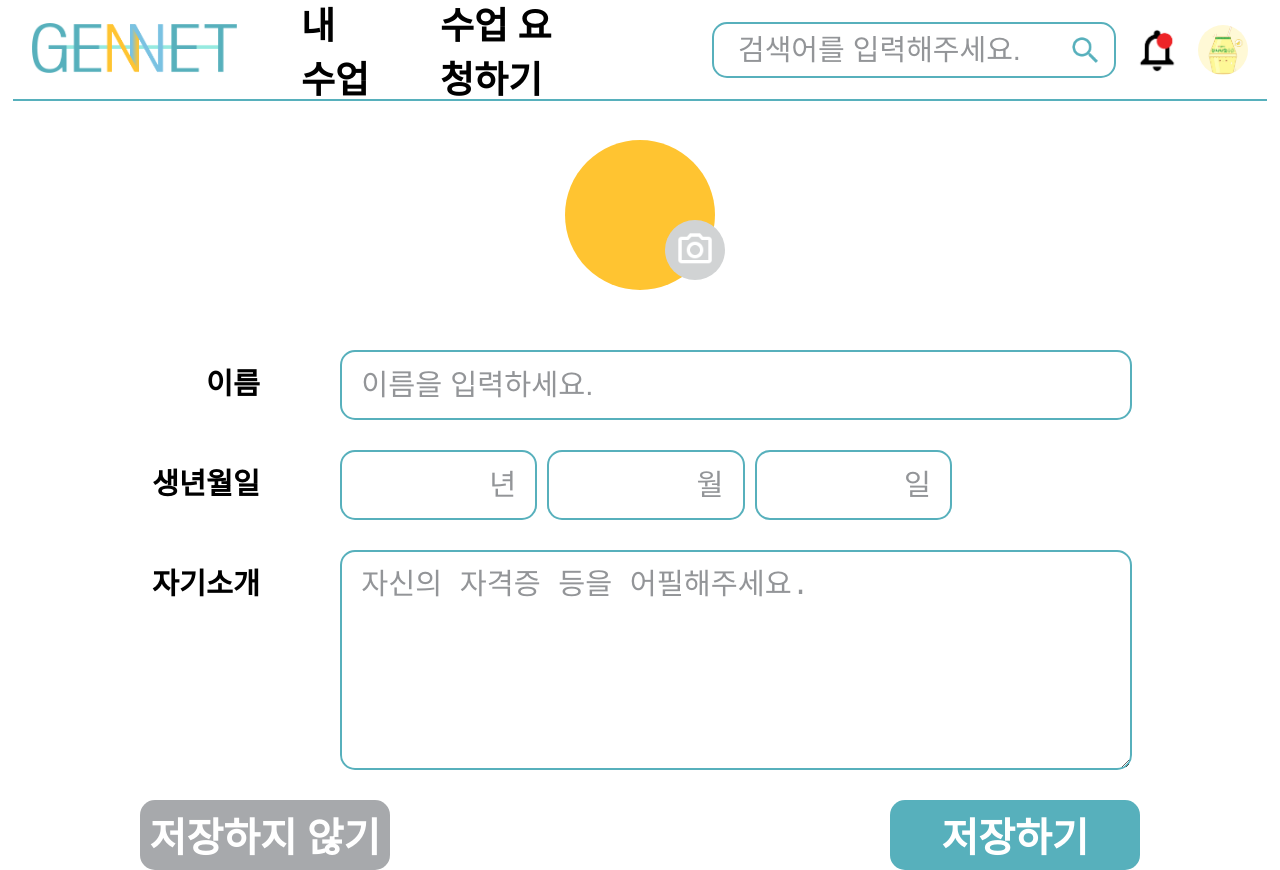
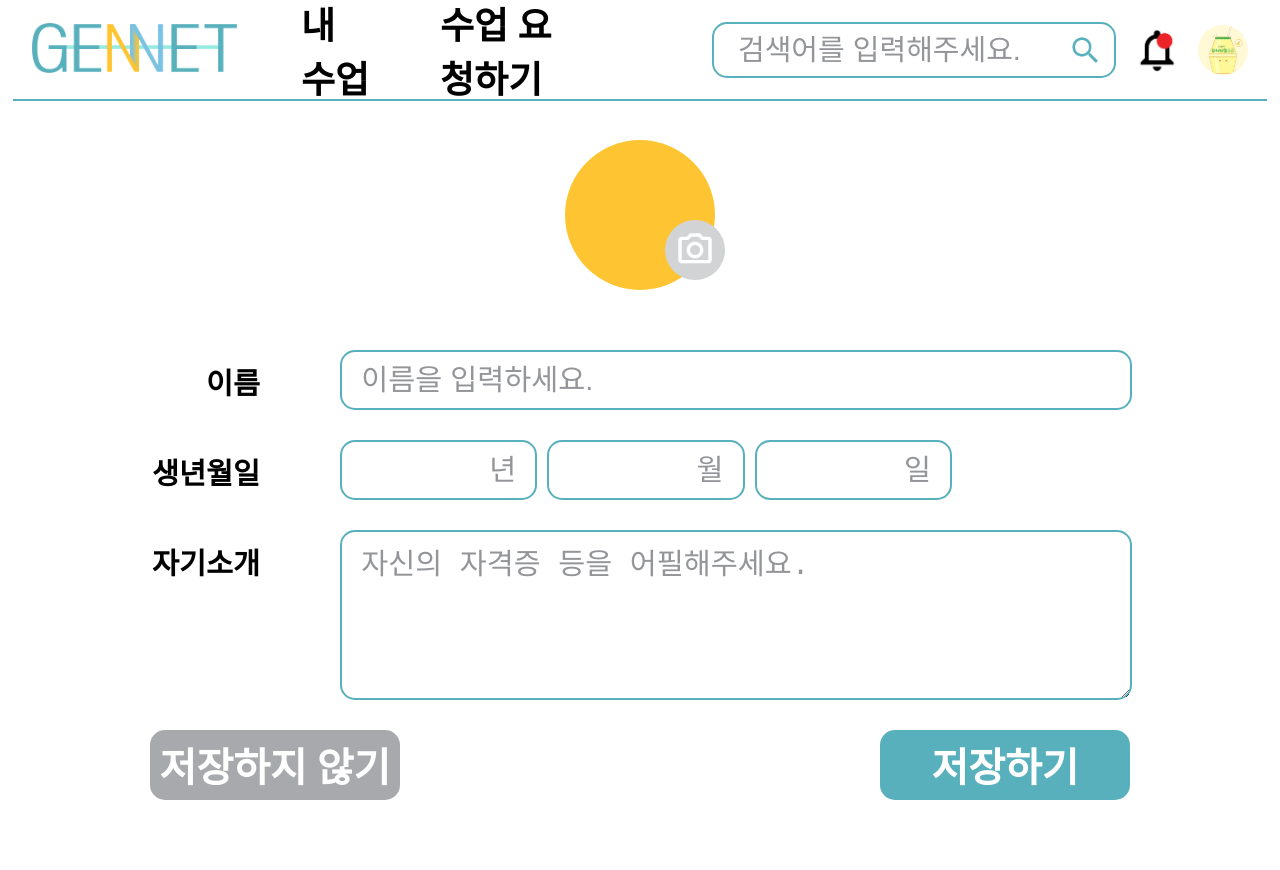
Before and after one commit to taehwan01/gennet-react, a React (Create React App) app: page /senior/profile-edit in a window 1280 px wide. After the commit the page ends 800 px from the top, so only its background shows below. Built offline with nearby package versions, Linux system fonts and the light colour scheme.

Commit message:
design: 설정 - 프로필 수정 선택시 간격 수정

```diff
--- a/src/pages/SettingProfileEdit/SettingProfileEdit.jsx
+++ b/src/pages/SettingProfileEdit/SettingProfileEdit.jsx
@@ -12,7 +12,7 @@ function SettingProfileEdit() {
     width: '250px',
     height: '70px',
     borderRadius: '15px',
-    marginRight: '250px',
+    marginRight: '240px',
     fontSize: `${user.type === 'SENIOR' ? '30pt' : '25pt'}`,
   };
 
@@ -21,7 +21,7 @@ function SettingProfileEdit() {
     width: '250px',
     height: '70px',
     borderRadius: '15px',
-    marginLeft: '250px',
+    marginLeft: '240px',
     fontSize: `${user.type === 'SENIOR' ? '30pt' : '25pt'}`,
   };
 
--- a/src/pages/SettingProfileEdit/SettingProfileEdit.module.scss
+++ b/src/pages/SettingProfileEdit/SettingProfileEdit.module.scss
@@ -65,7 +65,7 @@ p {
       padding: 0.5rem 1.2rem;
 
       width: 750px;
-      height: 50px;
+      height: 40px;
     }
 
     .dateForm {
@@ -81,7 +81,7 @@ p {
       padding: 0.5rem 1.2rem;
 
       width: 155px;
-      height: 50px;
+      height: 40px;
       margin-right: 10px;
     }
 
@@ -92,7 +92,7 @@ p {
       padding: 0.5rem 1.2rem;
 
       width: 750px;
-      height: 200px;
+      height: 150px;
     }
   }
 
```
